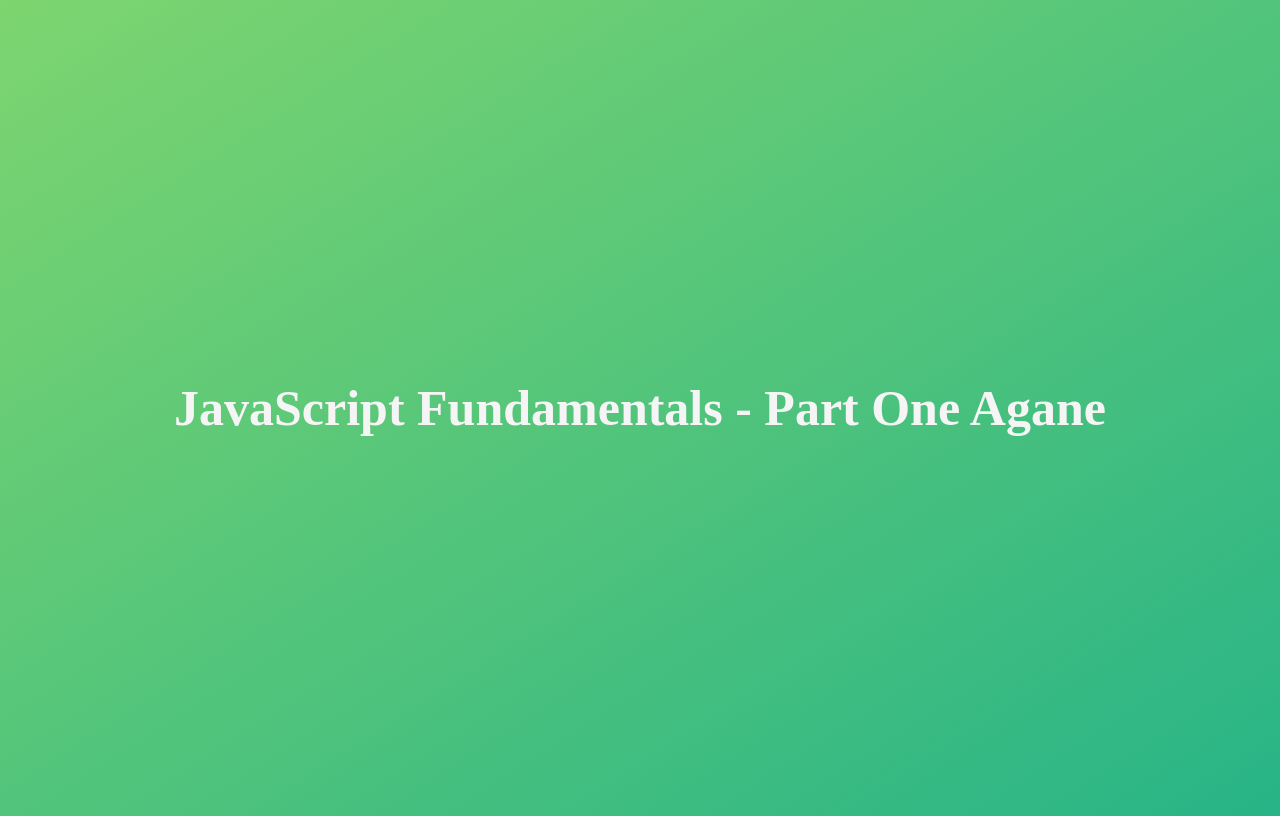
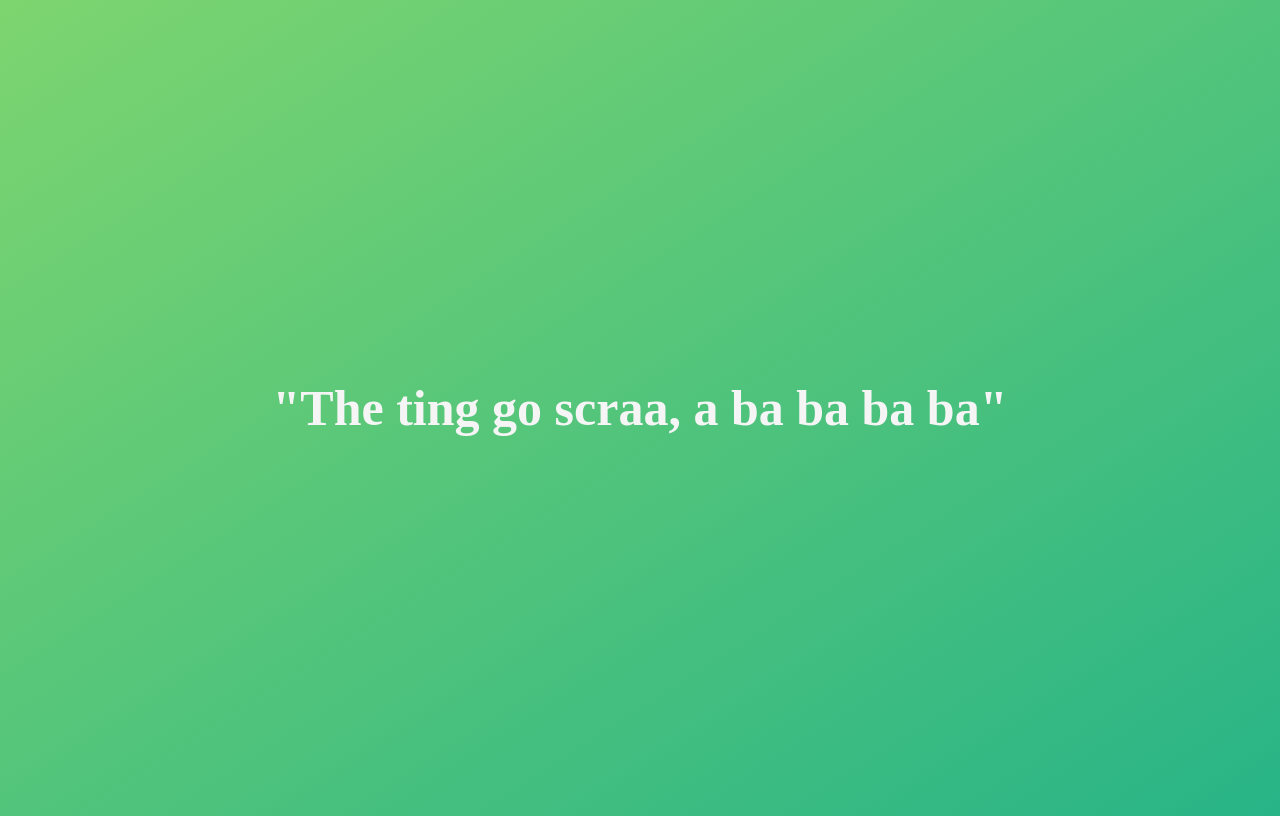
Before and after one commit to EmpardFlop/EmpardFlop.com, a plain HTML site: page index.html in a window 1280 px wide. Drawn offline with Linux system fonts and the light colour scheme.

Commit message:
Update index.html

```diff
--- a/index.html
+++ b/index.html
@@ -28,7 +28,7 @@
 </head>
 
 <body>
-    <h1>JavaScript Fundamentals - Part One Agane</h1>
+    <h1>"The ting go scraa, a ba ba ba ba"</h1>
     <script src="script.js"></script>
     <script src= "assignments.js"></script>
     <script src= "coding challenge 1.js"></script>
```
